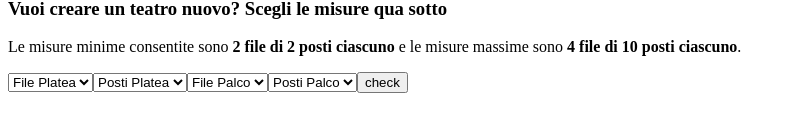
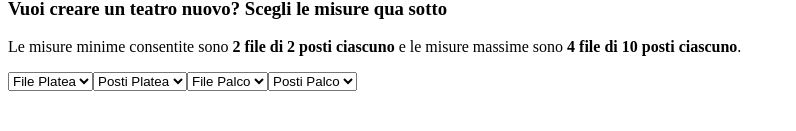
Before and after one commit to Framattat/progetto-teatro-serviziweb-angular, an Angular app: page / in a window 1280 px wide. Shown: the part 187-318 px from the top of the page, without its empty margins (0-796 px from the left). Built offline with nearby package versions, Linux system fonts and the light colour scheme.

Commit message:
5 files modified

```diff
--- a/src/app/app.component.html
+++ b/src/app/app.component.html
@@ -6,7 +6,11 @@
   <input type="text" placeholder="Inserisci la chiave" #key />
   <button (click)="accesso(key.value); key.value = ''">Conferma</button>
   -1ffb6b58
-  <app-newteatro [stato]="stato"></app-newteatro>
+  <app-newteatro
+    [stato]="stato"
+    (stato_uscita)="aggiorna_valore($event)"
+    (key_uscita)="aggiorna_valore($event)"
+  ></app-newteatro>
 </div>
 <app-nominativo *ngIf="stato == 1" [key]="key"></app-nominativo>
 <div>{{ avviso }}</div>
--- a/src/app/app.component.ts
+++ b/src/app/app.component.ts
@@ -38,4 +38,12 @@ export class AppComponent {
       this.avviso = 'Non hai inserito una chiave!';
     }
   }
+
+  aggiorna_valore(valore){
+    if (typeof valore == "string"){
+      this.key = valore;
+    } else {
+      this.stato = valore;
+    }
+  }
 }
--- a/src/app/newteatro/newteatro.component.html
+++ b/src/app/newteatro/newteatro.component.html
@@ -29,7 +29,6 @@
       {{ numero }}
     </option>
   </select>
-  <button (click)="check_stato()">check</button>
   <div *ngIf="teatro_config.length == 4">
     <p>
       Vuoi fare un teatro di: <br />
--- a/src/app/newteatro/newteatro.component.ts
+++ b/src/app/newteatro/newteatro.component.ts
@@ -1,4 +1,4 @@
-import { Component, OnInit, Input } from '@angular/core';
+import { Component, OnInit, Input, Output, EventEmitter } from '@angular/core';
 import { DbService } from '../db.service';
 import { NominativoComponent } from '../nominativo/nominativo.component';
 
@@ -11,12 +11,13 @@ export class NewteatroComponent implements OnInit {
   constructor(private db: DbService) {}
 
   @Input() stato: number;
+  @Output() stato_uscita = new EventEmitter<number>();
+  @Output() key_uscita = new EventEmitter<string>();
 
   file: number[] = [2, 3, 4];
   posti: number[] = [2, 3, 4, 5, 6, 7, 8, 9, 10];
   teatro_config: number[] = [];
   avviso: string = '';
-  key: string = '';
 
   valore_selezionato(valore, config) {
     switch (config) {
@@ -41,10 +42,6 @@ export class NewteatroComponent implements OnInit {
     }
   }
 
-  check_stato() {
-    console.log('lo stato' + this.stato);
-  }
-
   nuovo_teatro() {
     this.db.newDb().subscribe({
       next: (res: any) => {
@@ -58,8 +55,8 @@ export class NewteatroComponent implements OnInit {
         );
         teatro_costruzione.imposta_teatro(res, teatro_temp);
         this.avviso = '';
-        this.stato = 1;
-        this.key = res;
+        this.stato_uscita.emit(1);
+        this.key_uscita.emit(res);
         console.log(res, teatro_temp);
       },
       error: (error) => {
--- a/src/app/nominativo/nominativo.component.html
+++ b/src/app/nominativo/nominativo.component.html
@@ -2,7 +2,7 @@
   <strong>:accesso>nominativo</strong>
   <h4>
     Prenota il tuo posto inserendo il nome e premendo conferma (Accesso eseguito
-    con la chiave:{{ key }})
+    con la chiave: {{ key }})
   </h4>
   <div *ngIf="nominativo_teatro != undefined">
     <strong>Prenotazione effettuata a nome: {{ nominativo_teatro }}</strong>
```
